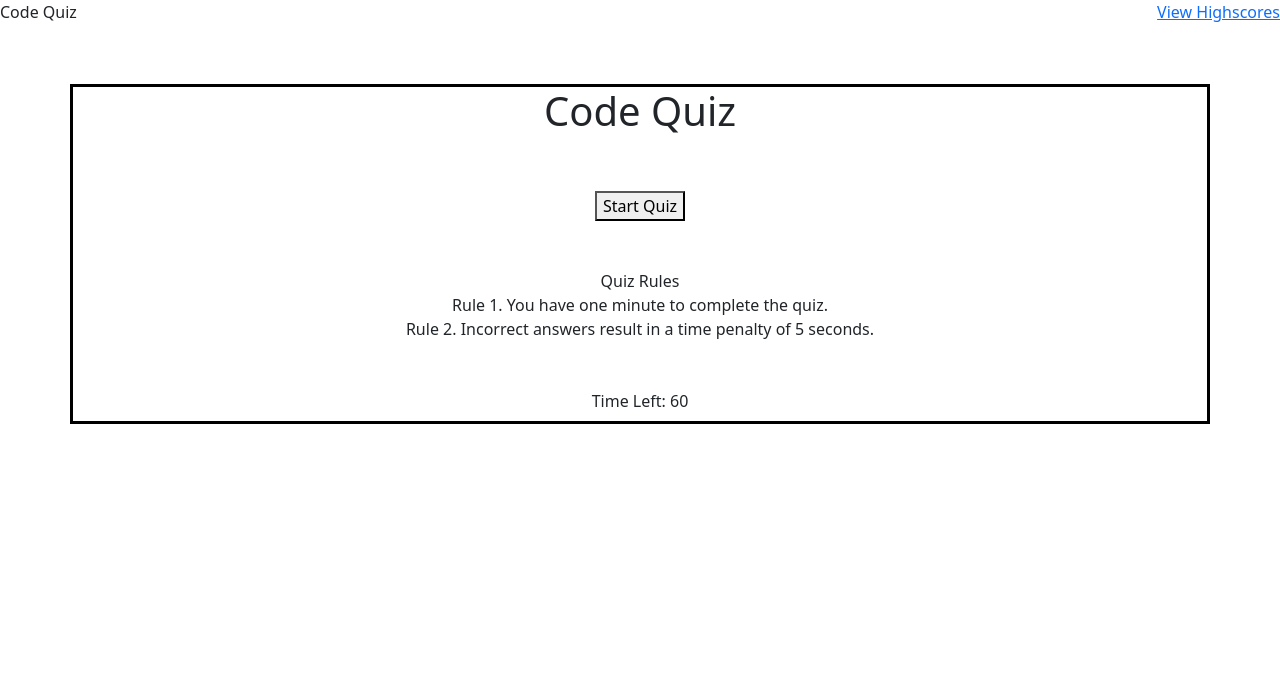
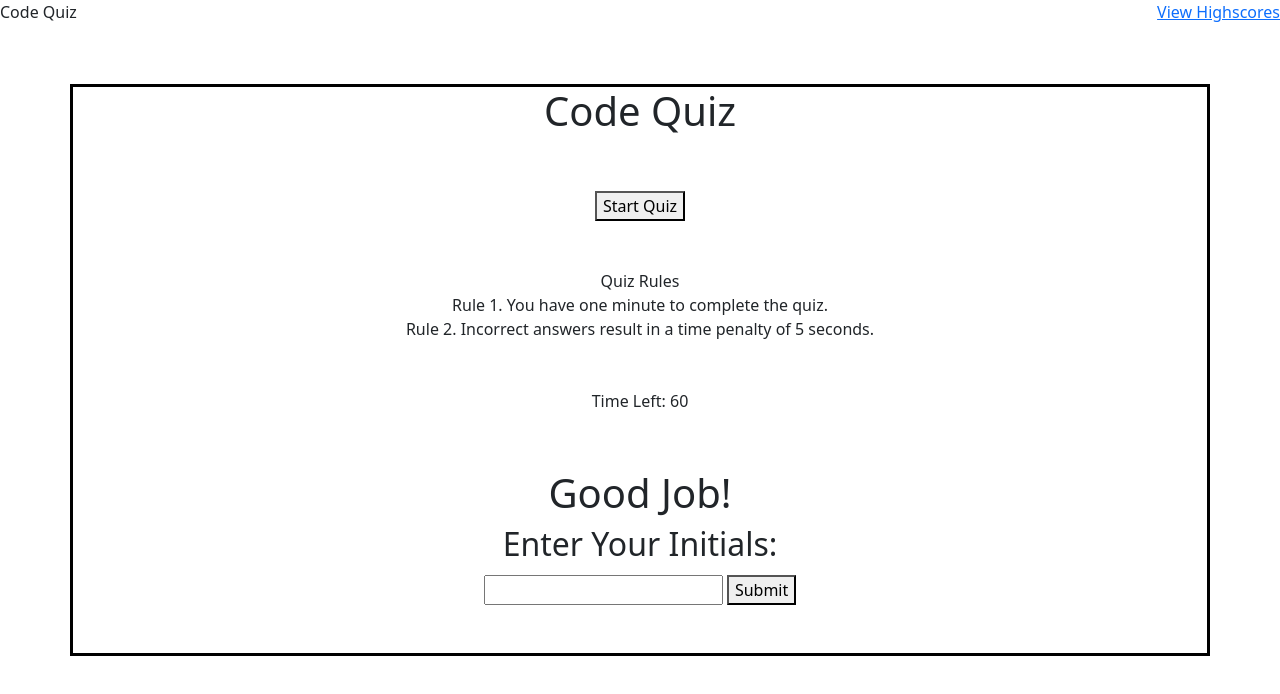
Before and after one commit to chrisnastro/code-quiz, a plain HTML site: page index.html in a window 1280 px wide. Drawn offline with nearby package versions, Linux system fonts and the light colour scheme.

Commit message:
finished building HTML, initial input

```diff
--- a/index.html
+++ b/index.html
@@ -44,6 +44,15 @@
                     <span></span>
                 </div>
             </section>
+            <div id="finish" class="hide text-center p-5">
+                <div class="flex direction">
+                    <h1>Good Job!</h1>
+                    <h3 class="score"></h3>
+                    <h2>Enter Your Initials:</h2>
+                    <input type="text" id="initials" class="mt-1">
+                    <button id="scorebutton">Submit</button>
+                </div>
+            </div>
 
     </main>
 
```
